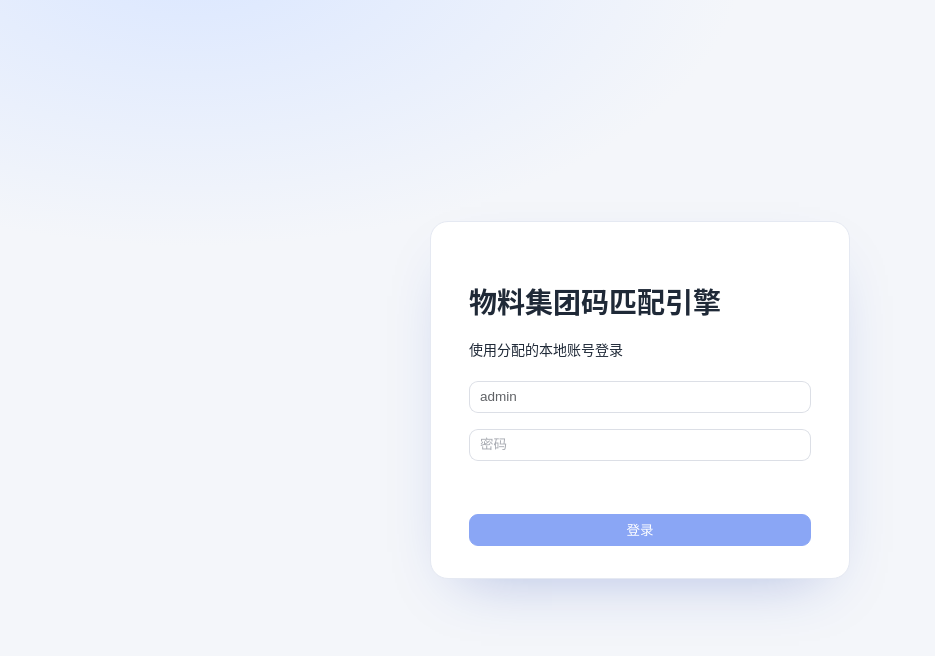
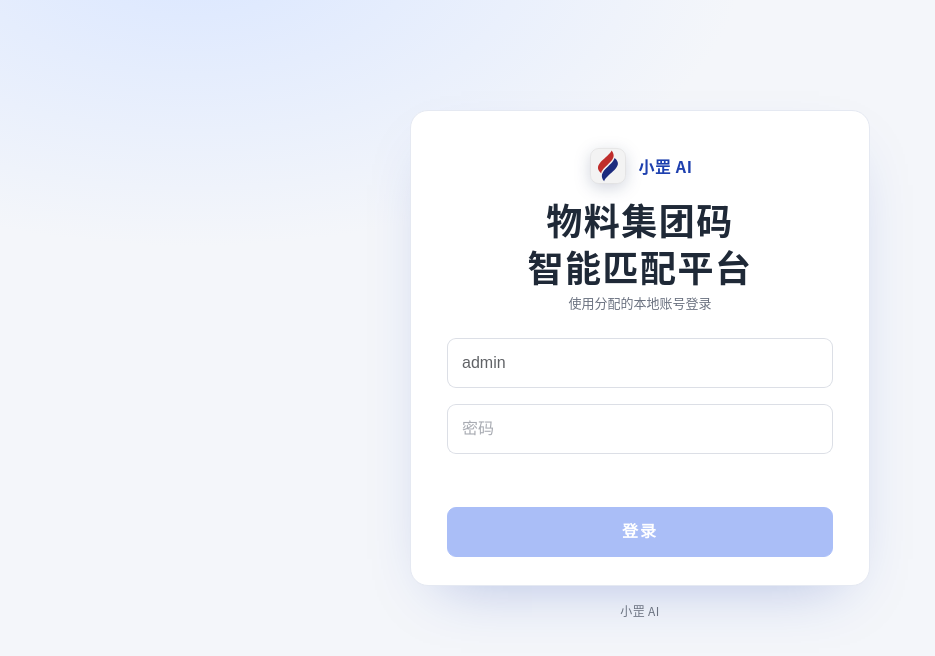
Before and after one commit to boristown/MATERIAL_MATCHER, a Vue app in the folder web/: page /login in a window 1280 px wide. Shown: the top 656 px of the page, without its empty margins (0-935 px from the left). Built offline with nearby package versions, Linux system fonts and the light colour scheme; no server answers.

Commit message:
feat(ux): 登录页小罡 AI 品牌化与移动端响应式重构

```diff
--- a/web/package.json
+++ b/web/package.json
@@ -10,7 +10,8 @@
     "test:step-naming": "node scripts/test-step-naming.mjs",
     "test:review-history-contract": "node scripts/test-review-history-contract.mjs",
     "test:business-name-contract": "node scripts/test-business-name-contract.mjs",
-    "build": "npm run test:browser-guard && npm run test:review-contract && npm run test:synonym-contract && npm run test:step-naming && npm run test:review-history-contract && npm run test:business-name-contract && vue-tsc -b && vite build"
+    "test:login-brand": "node scripts/test-login-brand.mjs",
+    "build": "npm run test:browser-guard && npm run test:review-contract && npm run test:synonym-contract && npm run test:step-naming && npm run test:review-history-contract && npm run test:business-name-contract && npm run test:login-brand && vue-tsc -b && vite build"
   },
   "dependencies": {
     "axios": "^1.7.9",
--- a/web/src/styles.css
+++ b/web/src/styles.css
@@ -119,8 +119,63 @@ code { word-break: break-all; background: #f1f5f9; padding: 1px 6px; border-radi
 .el-table .el-select { width: 100%; }
 
 /* 登录页 */
-.login { min-height: 100vh; display: grid; place-items: center; background: radial-gradient(1000px 520px at 15% -5%, #dbe7ff 0%, #f4f6fa 55%), var(--mm-bg); }
-.login .card { width: 420px; background: #fff; padding: 40px 38px 32px; border-radius: 18px; border: 1px solid var(--mm-line); box-shadow: 0 24px 60px -30px rgba(30, 64, 175, 0.35); }
+.login {
+  display: flex;
+  min-height: 100vh;
+  min-height: 100dvh;
+  overflow-y: auto;
+  padding: max(20px, env(safe-area-inset-top)) 16px calc(max(20px, env(safe-area-inset-bottom)) + 9vh);
+  background: radial-gradient(1000px 520px at 15% -5%, #dbe7ff 0%, #f4f6fa 55%), var(--mm-bg);
+}
+.login-stage { margin: auto; width: 100%; max-width: 440px; }
+.login .card {
+  width: 100%;
+  max-width: 100%;
+  background: #fff;
+  padding: 34px 36px 28px;
+  border-radius: 18px;
+  border: 1px solid var(--mm-line);
+  box-shadow: 0 24px 60px -30px rgba(30, 64, 175, 0.35);
+}
+.login-brand { display: flex; align-items: center; justify-content: center; gap: 9px; }
+.login-logo { width: 42px; height: 42px; display: block; filter: drop-shadow(0 4px 8px rgba(8, 23, 70, 0.18)); }
+.login-brand-name { font-size: 16px; font-weight: 800; letter-spacing: 0.6px; color: var(--mm-brand-deep); }
+.login .card h1 {
+  display: flex;
+  flex-direction: column;
+  align-items: center;
+  gap: 2px;
+  margin: 10px 0 4px;
+  font-size: clamp(28px, 4.6vw, 36px);
+  line-height: 1.25;
+  letter-spacing: 1.5px;
+  color: var(--mm-ink);
+  overflow-wrap: normal;
+}
+.login .card h1 span { display: block; max-width: 100%; }
+.login-sub { margin: 2px 0 18px; text-align: center; color: var(--mm-muted); font-size: 13px; }
+.login .card .el-input__wrapper { min-height: 50px; }
+.login .card .el-input__inner { font-size: 16px; }
+.login .card .el-button--primary { width: 100%; height: 50px; font-size: 16px; font-weight: 600; letter-spacing: 2px; }
+.login .card .el-button--primary.is-disabled { opacity: 0.72; }
+.login-foot {
+  display: flex;
+  justify-content: center;
+  align-items: center;
+  gap: 10px;
+  margin-top: 16px;
+  color: var(--mm-muted);
+  font-size: 12px;
+  letter-spacing: 0.4px;
+}
+@media (max-width: 480px) {
+  .login { padding-left: 18px; padding-right: 18px; }
+  .login .card { padding: 26px 22px 22px; border-radius: 16px; }
+  .login-logo { width: 38px; height: 38px; }
+}
+@media (min-width: 1024px) {
+  .login-stage { max-width: 460px; }
+}
 
 /* 比对计算实时看板 */
 .live-dot { color: #16a34a; font-size: 10px; animation: pulse 1.4s infinite; }
--- a/web/src/views/LoginView.vue
+++ b/web/src/views/LoginView.vue
@@ -12,12 +12,14 @@ const confirmPassword = ref('')
 const error = ref('')
 const busy = ref(false)
 const passwordChangeRequired = ref(false)
+const appVersion = ref('')
 const router = useRouter()
 
-onMounted(() => {
+onMounted(async () => {
   if (consumeAuthExpiredNotice()) {
     ElMessage.warning('登录已失效，请重新登录')
   }
+  try { appVersion.value = String((await api.get('/health')).data?.version ?? '') } catch { /* 版本信息仅作展示 */ }
 })
 
 async function login(): Promise<void> {
@@ -65,23 +67,30 @@ async function changePassword(): Promise<void> {
 
 <template>
   <div class="login">
+    <div class="login-stage">
       <div class="card">
-      <h1>物料集团码匹配引擎</h1>
+        <div class="login-brand">
+          <img class="login-logo" src="/favicon.svg" alt="小罡 AI" />
+          <span class="login-brand-name">小罡 AI</span>
+        </div>
+        <h1><span>物料集团码</span><span>智能匹配平台</span></h1>
         <template v-if="!passwordChangeRequired">
-        <p>使用分配的本地账号登录</p>
-        <el-input v-model="username" placeholder="用户名" autocomplete="username" />
-        <el-input v-model="password" type="password" show-password placeholder="密码" autocomplete="current-password" @keyup.enter="login" />
+          <p class="login-sub">使用分配的本地账号登录</p>
+          <el-input v-model="username" size="large" placeholder="用户名" autocomplete="username" autocapitalize="none" autocorrect="off" spellcheck="false" />
+          <el-input v-model="password" size="large" type="password" show-password placeholder="密码" autocomplete="current-password" @keyup.enter="login" />
           <p class="error">{{ error }}</p>
           <el-button type="primary" class="full" :loading="busy" :disabled="!username.trim()||!password" @click="login">登录</el-button>
         </template>
         <template v-else>
-        <p>账号 {{ username }} 需要先修改初始/重置密码。</p>
+          <p class="login-sub">账号 {{ username }} 需要先修改初始/重置密码。</p>
           <el-alert title="新密码至少10个字符，并同时包含字母和数字。修改成功后需要重新登录。" type="warning" :closable="false" />
-        <el-input v-model="newPassword" type="password" show-password placeholder="新密码" autocomplete="new-password" />
-        <el-input v-model="confirmPassword" type="password" show-password placeholder="再次输入新密码" autocomplete="new-password" @keyup.enter="changePassword" />
+          <el-input v-model="newPassword" size="large" type="password" show-password placeholder="新密码" autocomplete="new-password" />
+          <el-input v-model="confirmPassword" size="large" type="password" show-password placeholder="再次输入新密码" autocomplete="new-password" @keyup.enter="changePassword" />
           <p class="error">{{ error }}</p>
           <el-button type="primary" class="full" :loading="busy" :disabled="!newPassword||!confirmPassword" @click="changePassword">修改密码</el-button>
         </template>
+      </div>
+      <div class="login-foot"><span>小罡 AI</span><span v-if="appVersion">v{{ appVersion }}</span></div>
     </div>
   </div>
 </template>
```
Also changed, not shown: web/scripts/test-login-brand.mjs (added, +46 -0 lines), 1 other file (tests, documents, lock files or other folders). Lines whose indentation alone changed are shown as unchanged.
